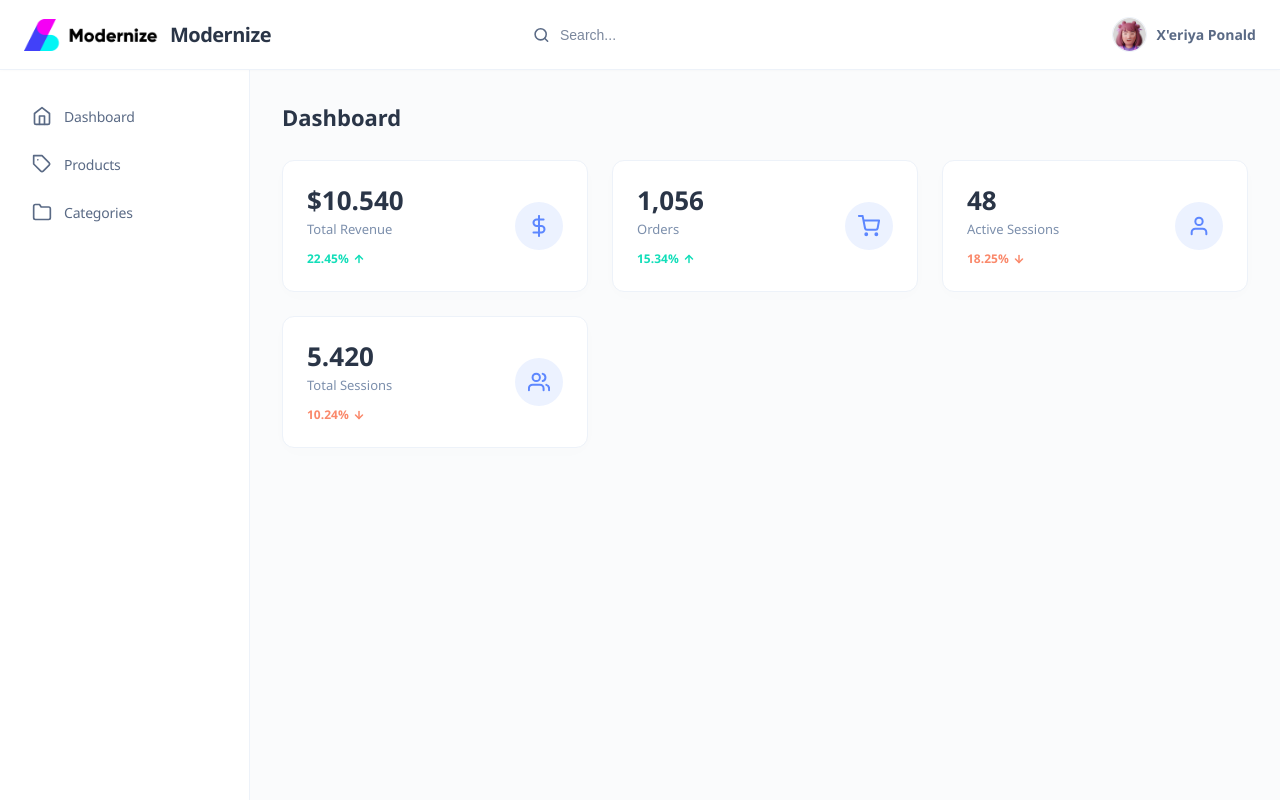
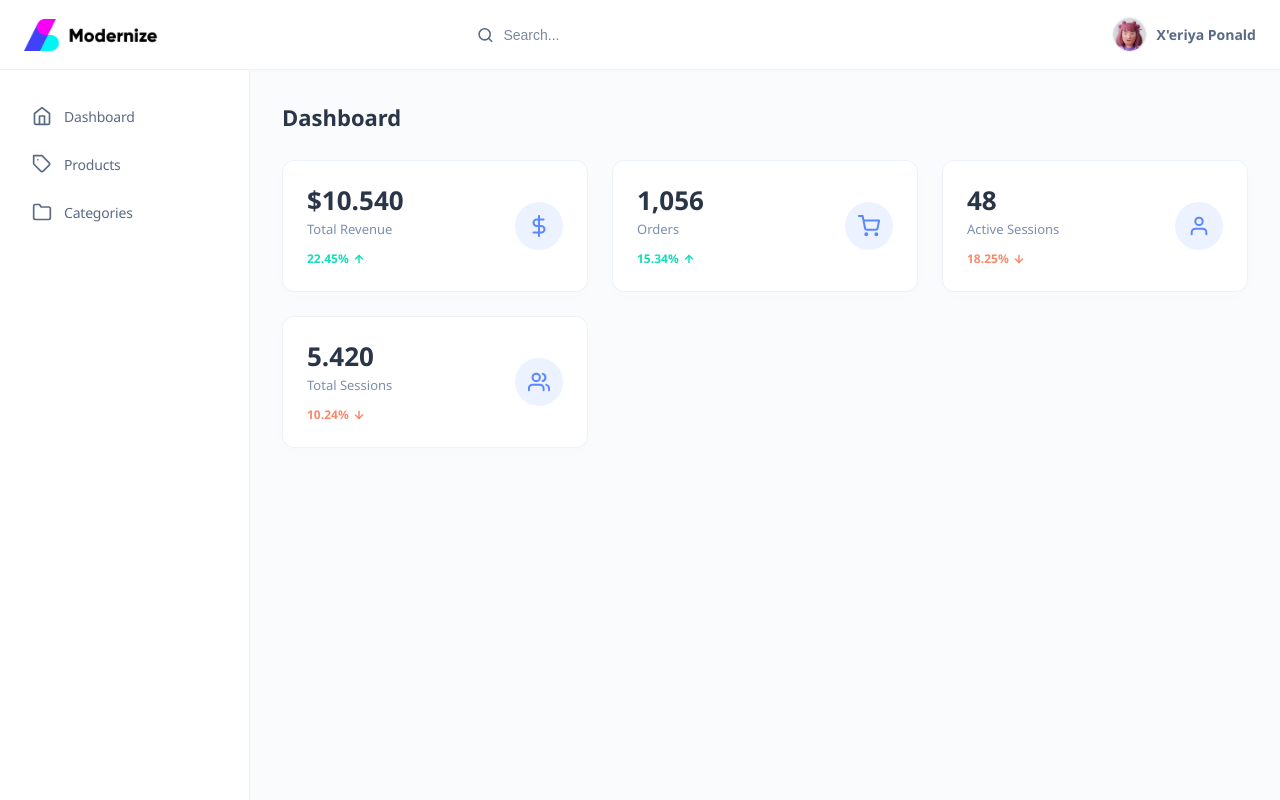
Before and after one commit to gulomuvich/Exam-team-internship, a React (Vite) app: page / in a window 1280 px wide. Built offline with nearby package versions, Linux system fonts and the light colour scheme.

Commit message:
Qobiljonning xatosi tuzatildi 😂

```diff
--- a/src/components/Header/Header.jsx
+++ b/src/components/Header/Header.jsx
@@ -8,7 +8,6 @@ function Header() {
       <div className="header-left">
         <div className="logo-container">
           <img src={Logo} alt="Modernize Logo" className="logo-img" />
-          <span className="logo-text">Modernize</span>
         </div>
       </div>
 
```
